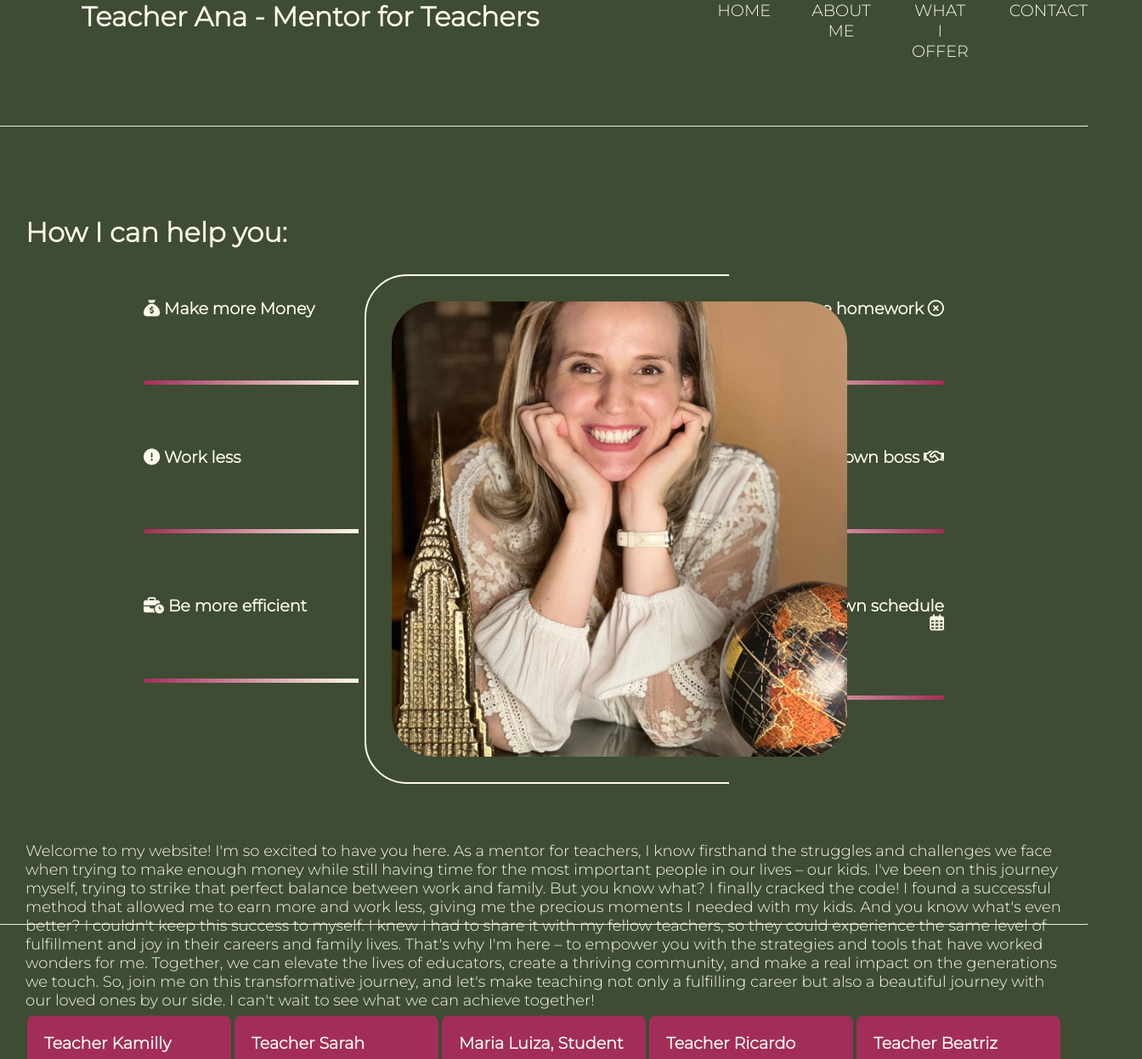
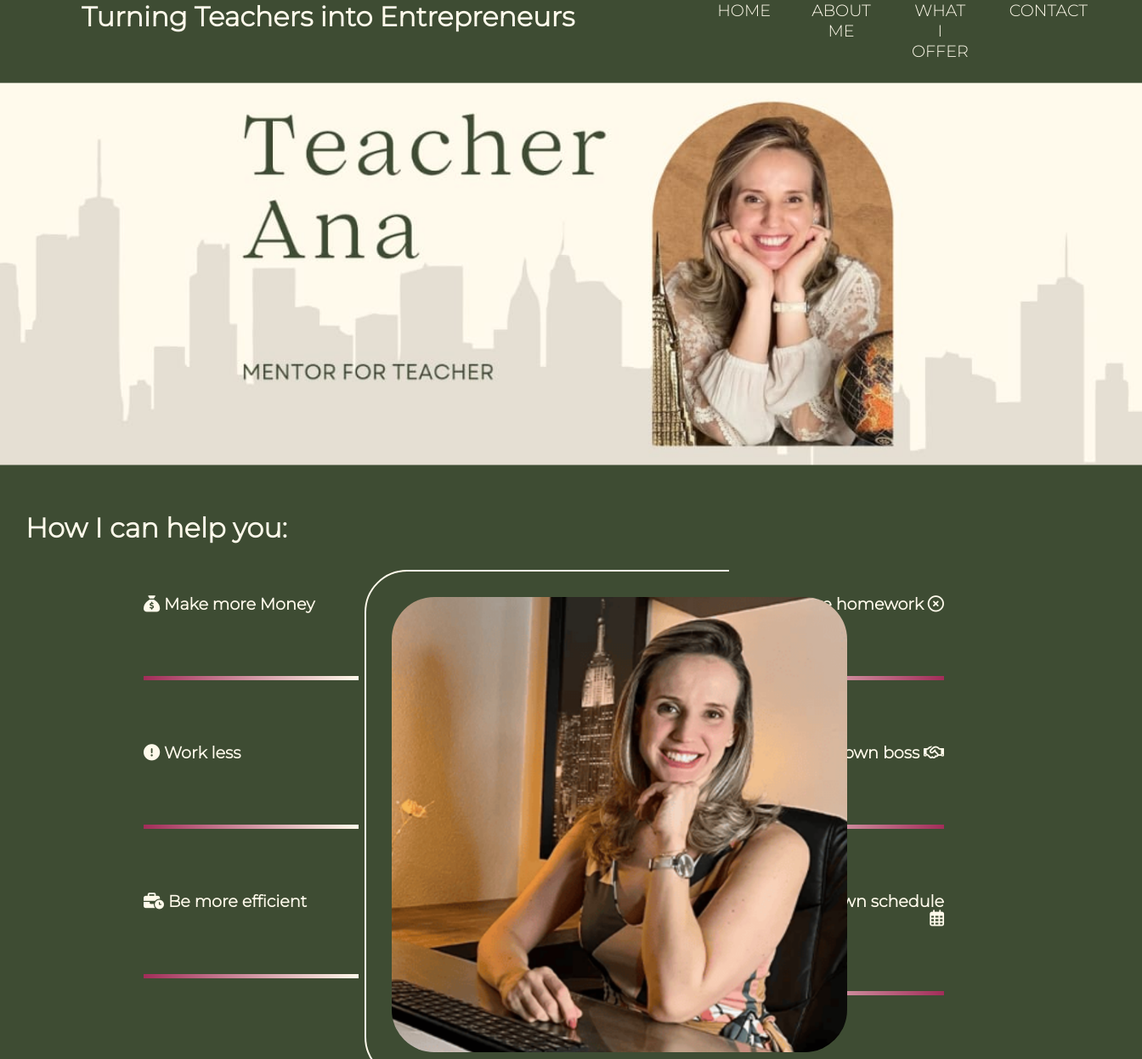
Before and after one commit to MariaPadilha32/p1.teacherana, a plain HTML site: page index.html in a window 1280 px wide. Shown: the top 1247 px of the page at 85% size, 1344 px wide, since content can reach past the window. Drawn offline with Linux system fonts and the light colour scheme.

Commit message:
add animation to hero image

```diff
--- a/assets/css/style.css
+++ b/assets/css/style.css
@@ -20,6 +20,8 @@ header {
     text-align: center;
     z-index: 999;
     width: 100%;
+    display: grid;
+    grid-template-columns: 1fr auto minxman(600px, 1fr) 1fr;
 }
 
 /*if the nav bar to be fixed I add on header*/
@@ -157,16 +159,33 @@ nav a:hover {
         margin: auto;
     }
 
-    /*Might need to change the sizes later*/
-    header {
-        display: grid;
-        grid-template-columns: 1fr auto minxman(600px, 1fr) 1fr;
+    /*hero image*/
+
+    #hero-image {
+        height: 500px;
+        width: 100%;
+        background: url('../images/canvahero.jpg') no-repeat center center;
+        animation-name: hero-zoom;
+        animation-duration: 5s;
+        animation-fill-mode: forwards;
+    }
+
+    /*hero image zoom*/
+
+    @keyframes hero-zoom {
+        from {
+            transform: scale(1);
+        }
+
+        to {
+            transform: scale(1.1);
+        }
     }
 
     /*Teaching - to section*/
 
     #teaching-to {
-        height: 750px;
+        height: 1200px;
     }
 
     /*When I hover the padding is affecting the border of the photo, how to dix it?*/
@@ -255,7 +274,7 @@ nav a:hover {
     }
 
     #circle-cover-bg {
-        background: url('../images/p1.jpeg') no-repeat center center;
+        background: url('../images/p3.png') no-repeat center center;
         background-size: cover;
         background-position: center;
         height: 100%;
@@ -264,6 +283,7 @@ nav a:hover {
     }
 
     .introduction {
+        height: 600px;
         font-size: large;
         padding: 30px;
     }
@@ -271,6 +291,7 @@ nav a:hover {
     /*Testimonial*/
 
     #testimonial {
+        height: 600px;
         padding: 30px;
         display: flex;
         flex-wrap: wrap;
--- a/index.html
+++ b/index.html
@@ -14,7 +14,7 @@
 
 <body>
     <header>
-        <h1 class="title">Teacher Ana - Mentor for Teachers <a href="index.html">
+        <h1 class="title">Turning Teachers into Entrepreneurs <a href="index.html">
             </a></h1>
         <input type="checkbox" id="nav-toggle" class="nav-toggle">
         <nav>
@@ -27,7 +27,12 @@
         </nav>
         <label for="nav-toggle" class="nav-toggle-label"><span></span></label>
     </header>
-    <hr>
+
+    <section id="hero-outer">
+        <div id="hero-image">
+
+        </div>
+    </section>
     <section id="teaching-to">
         <h2 id="subtitulo">How I can help you:</h2>
 
@@ -61,35 +66,45 @@
             <div id="circle-container">
                 <div id="circle-cover-bg"></div>
             </div>
-        </div>
+
             <br>
             <br>
-        <p class="introduction">Welcome to my website! I'm so excited to have you here. As a mentor for teachers, I know
+
+            <p class="introduction">Welcome to my website! I'm so excited to have you here. As a mentor for teachers, I
+                know
                 firsthand the
                 struggles and
-            challenges we face when trying to make enough money while still having time for the most important people in
+                challenges we face when trying to make enough money while still having time for the most important
+                people in
                 our lives –
-            our kids. I've been on this journey myself, trying to strike that perfect balance between work and family.
+                our kids. I've been on this journey myself, trying to strike that perfect balance between work and
+                family.
                 But you know
-            what? I finally cracked the code! I found a successful method that allowed me to earn more and work less,
+                what? I finally cracked the code! I found a successful method that allowed me to earn more and work
+                less,
                 giving me the
                 precious moments I needed with my kids.
 
-            And you know what's even better? I couldn't keep this success to myself. I knew I had to share it with my
+                And you know what's even better? I couldn't keep this success to myself. I knew I had to share it with
+                my
                 fellow
-            teachers, so they could experience the same level of fulfillment and joy in their careers and family lives.
+                teachers, so they could experience the same level of fulfillment and joy in their careers and family
+                lives.
                 That's why
-            I'm here – to empower you with the strategies and tools that have worked wonders for me. Together, we can
+                I'm here – to empower you with the strategies and tools that have worked wonders for me. Together, we
+                can
                 elevate the
                 lives of educators, create a thriving community, and make a real impact on the generations we touch. So,
                 join me on this
-            transformative journey, and let's make teaching not only a fulfilling career but also a beautiful journey
+                transformative journey, and let's make teaching not only a fulfilling career but also a beautiful
+                journey
                 with our loved
                 ones by our side. I can't wait to see what we can achieve together!</p>
+        </div>
     </section>
     <br>
     <br>
-    <hr>
+    <hr class="hr-index">
     <section id="testimonial">
 
         <div>
```
Also changed, not shown: assets/images/canva.jpg (added), assets/images/canvahero.jpg (added), assets/images/sky.jpg (added), assets/images/teste2.png (added), 2 other files. Lines whose indentation alone changed are shown as unchanged.
